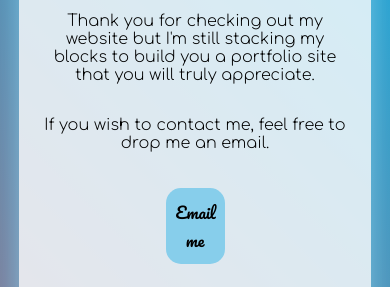
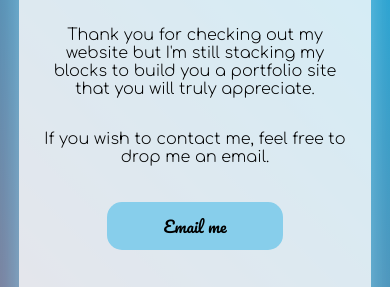
Before and after one commit to SteveStackJack/stevestackjack, a plain HTML site: page index.html in a window 390 px wide. Shown: the part 354-641 px from the top of the page. Drawn offline with Linux system fonts and the light colour scheme.

Commit message:
Update styles.css

```diff
--- a/styles.css
+++ b/styles.css
@@ -100,4 +100,7 @@ p {
     .container {
         width: 80vw;
     }
+    .button {
+        width: 40vw;
+    }
 }
```
